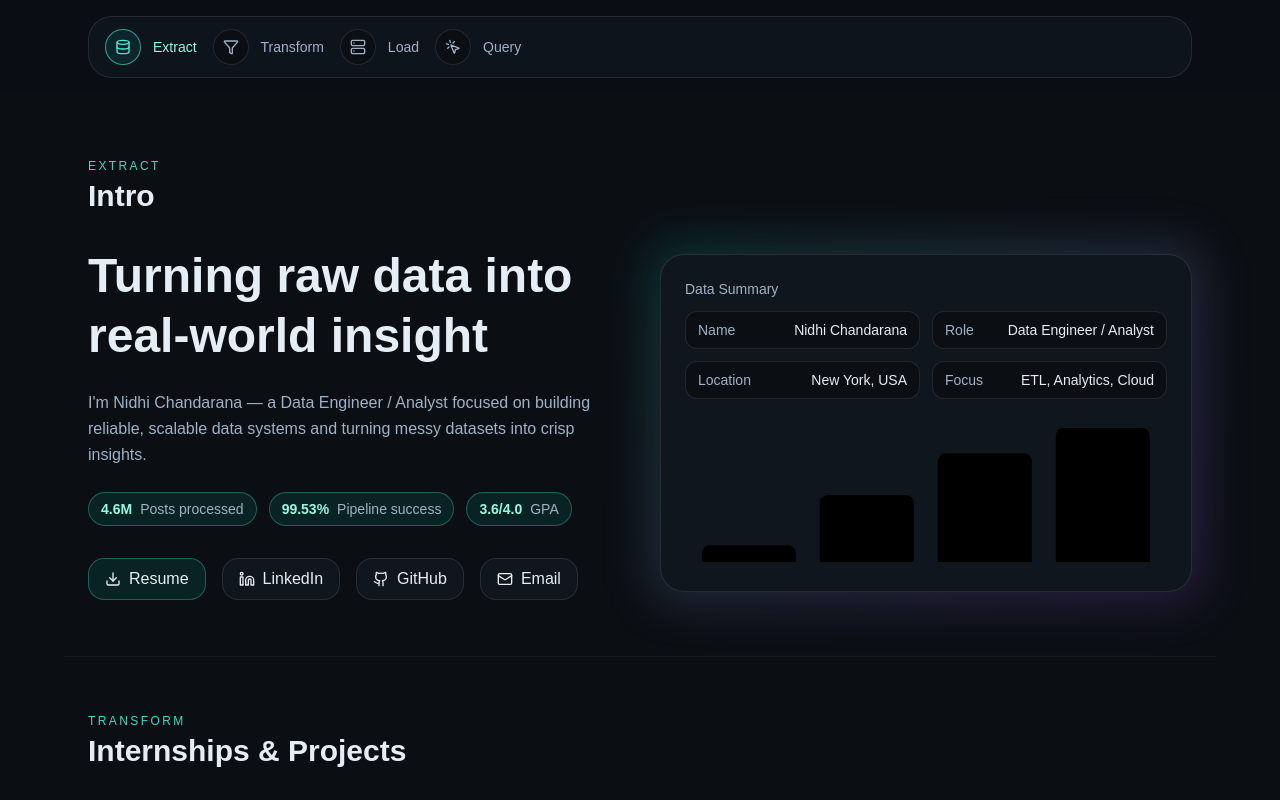
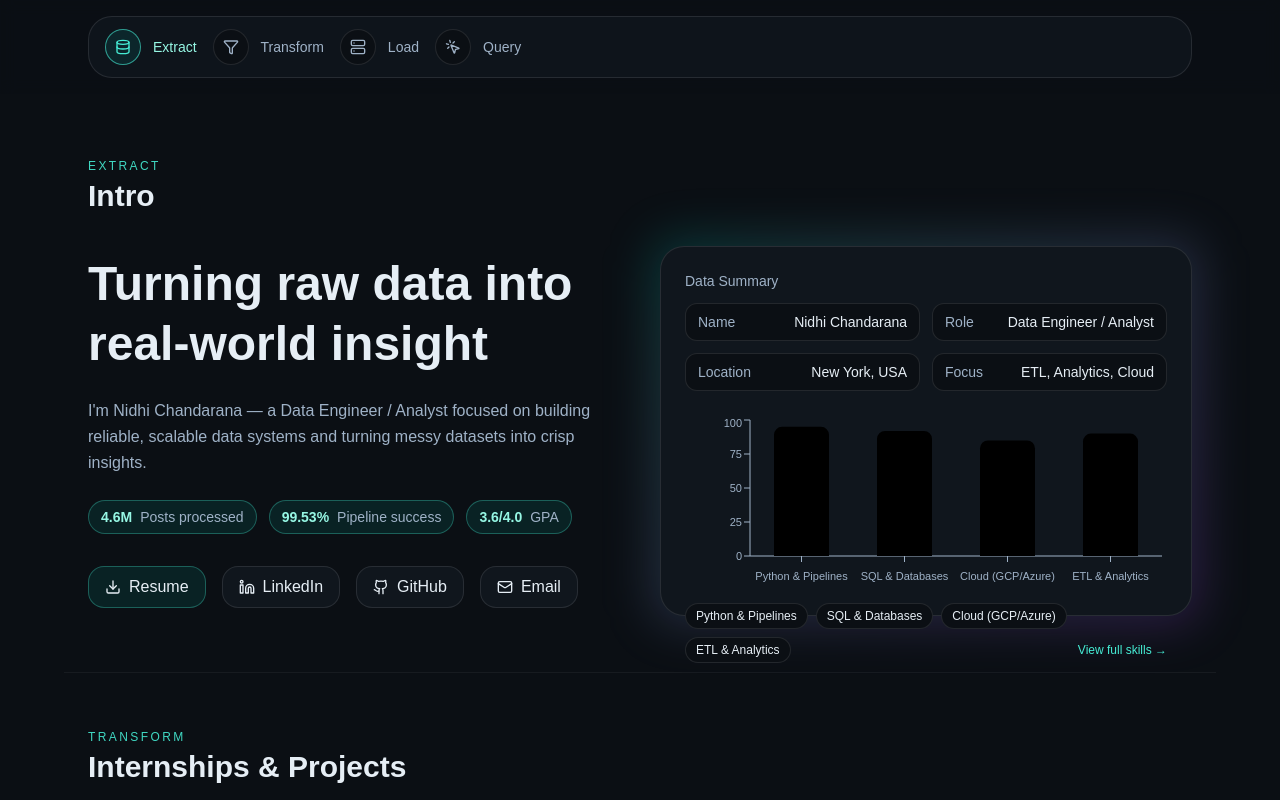
Before and after one commit to NidhiChandarana/nidhi-portfolio, a Next.js app: page / in a window 1280 px wide. Shown: the top 800 px of the page. Built offline with nearby package versions, Linux system fonts and the light colour scheme.

Commit message:
feat: Intro Skills Snapshot with tooltips

```diff
--- a/src/components/Portfolio.tsx
+++ b/src/components/Portfolio.tsx
@@ -25,7 +25,7 @@ const PROFILE = {
   location: "New York, USA",
   email: "nidhichandarana03@gmail.com",
   github: "https://github.com/nidhichandarana",
-  linkedin: "https://www.linkedin.com/in/nidhichandarana",
+  linkedin: "https://www.linkedin.com/in/nidhi-chandarana/",
   resumeUrl: "/Nidhi Chandarana.pdf",
 };
 
@@ -45,7 +45,7 @@ type Project = {
   link: string;
 };
 
-const PROJECTS = [
+const PROJECTS: Project[] = [
   {
     title: "SocialSync — Real-Time Social Media Pipeline",
     what: "Tracked online discourse on sensitive topics in real time.",
@@ -110,6 +110,28 @@ const NODES = [
   { key: "load", label: "Load", icon: Server, target: "section-load" },
   { key: "query", label: "Query", icon: MousePointerClick, target: "section-query" },
 ];
+
+/* ---------- Intro: Skills Snapshot (NEW) ---------- */
+const SKILLS_SNAPSHOT = [
+  { name: "Python & Pipelines", value: 95, blurb: "ETL, producers, queues (Faktory), monitoring" },
+  { name: "SQL & Databases",  value: 92, blurb: "Postgres/TimescaleDB, complex queries, modeling" },
+  { name: "Cloud (GCP/Azure)", value: 85, blurb: "Deployments, storage, networking basics, Docker" },
+  { name: "ETL & Analytics",  value: 90, blurb: "Cleaning, modeling, dashboards, stakeholder insights" },
+];
+
+function SkillsTooltip({ active, payload }: any) {
+  if (active && payload && payload.length) {
+    const p = payload[0].payload as { name: string; value: number; blurb: string };
+    return (
+      <div className="rounded-xl border border-white/10 bg-[#0B0F14] px-3 py-2 text-xs">
+        <div className="font-medium">{p.name}</div>
+        <div className="text-[#9FB2C7] mt-1">{p.blurb}</div>
+        <div className="text-teal-200 mt-1">Strength: {p.value}/100</div>
+      </div>
+    );
+  }
+  return null;
+}
 
 /* ---------- particles ---------- */
 const Packet = ({ x, y }: { x: number; y: number }) => (
@@ -224,14 +246,39 @@ export default function Portfolio() {
                 <SummaryRow k="Location" v={PROFILE.location} />
                 <SummaryRow k="Focus" v="ETL, Analytics, Cloud" />
               </div>
-              <div className="mt-6 h-36">
+
+              {/* Skills Snapshot (replaces old dummy chart) */}
+              <div className="mt-6 h-44">
                 <ResponsiveContainer width="100%" height="100%">
-                  <BarChart data={[{ name: "Q1", v: 10 }, { name: "Q2", v: 40 }, { name: "Q3", v: 65 }, { name: "Q4", v: 80 }]}>
-                    <XAxis dataKey="name" hide /><YAxis hide /><ReTooltip />
-                    <Bar dataKey="v" radius={[8, 8, 0, 0]} />
+                  <BarChart data={SKILLS_SNAPSHOT} barCategoryGap={24}>
+                    <XAxis
+                      dataKey="name"
+                      stroke="#9FB2C7"
+                      fontSize={11}
+                      interval={0}
+                      tickMargin={10}
+                    />
+                    <YAxis stroke="#9FB2C7" fontSize={11} domain={[0, 100]} />
+                    <ReTooltip content={<SkillsTooltip />} />
+                    <Bar dataKey="value" radius={[8, 8, 0, 0]} />
                   </BarChart>
                 </ResponsiveContainer>
+
+                <div className="mt-3 flex flex-wrap gap-2">
+                  {SKILLS_SNAPSHOT.map(s => (
+                    <span key={s.name} className="text-xs rounded-full border border-white/10 bg-[#0B0F14] px-2.5 py-1">
+                      {s.name}
+                    </span>
+                  ))}
+                  <button
+                    onClick={() => scrollToId('section-load')}
+                    className="text-xs text-teal-300 hover:underline ml-auto"
+                  >
+                    View full skills →
+                  </button>
+                </div>
               </div>
+              {/* /Skills Snapshot */}
             </div>
           </div>
         </div>
@@ -282,7 +329,7 @@ export default function Portfolio() {
       </section>
 
       <footer className="mx-auto max-w-6xl px-6 py-10 text-center text-sm text-[#9FB2C7] border-t border-white/5">
-        © {new Date().getFullYear()} {PROFILE.name}. Built with React, Tailwind, Framer Motion & Recharts.
+        {"Looking forward to connect!"/* © {new Date().getFullYear()} {PROFILE.name}. */}
       </footer>
 
       {/* particle layer */}
@@ -403,7 +450,7 @@ function SQLConsole() {
         <span className="ml-2">psql — contacts</span>
       </div>
       <div className="p-4 font-mono text-sm">
-        <div className="text-[#9FB2C7]">SELECT * FROM contacts WHERE name =&apos;Nidhi Chandarana&apos;;</div>
+        <div className="text-[#9FB2C7]">SELECT * FROM contacts WHERE name = &apos;Nidhi Chandarana&apos;;</div>
         <div className="mt-3 overflow-auto">
           <table className="w-full text-left text-sm">
             <thead>
@@ -433,11 +480,7 @@ function SQLConsole() {
   );
 }
 
-/*
-  Contact form here is the simple UI version.
-  If you already wired the /api/contact Resend route earlier,
-  you can swap back to the “fetch('/api/contact')” version we added.
-*/
+/* Contact form uses your /api/contact endpoint */
 function ContactForm() {
   const [submitted, setSubmitted] = useState(false);
   const [loading, setLoading] = useState(false);
```
